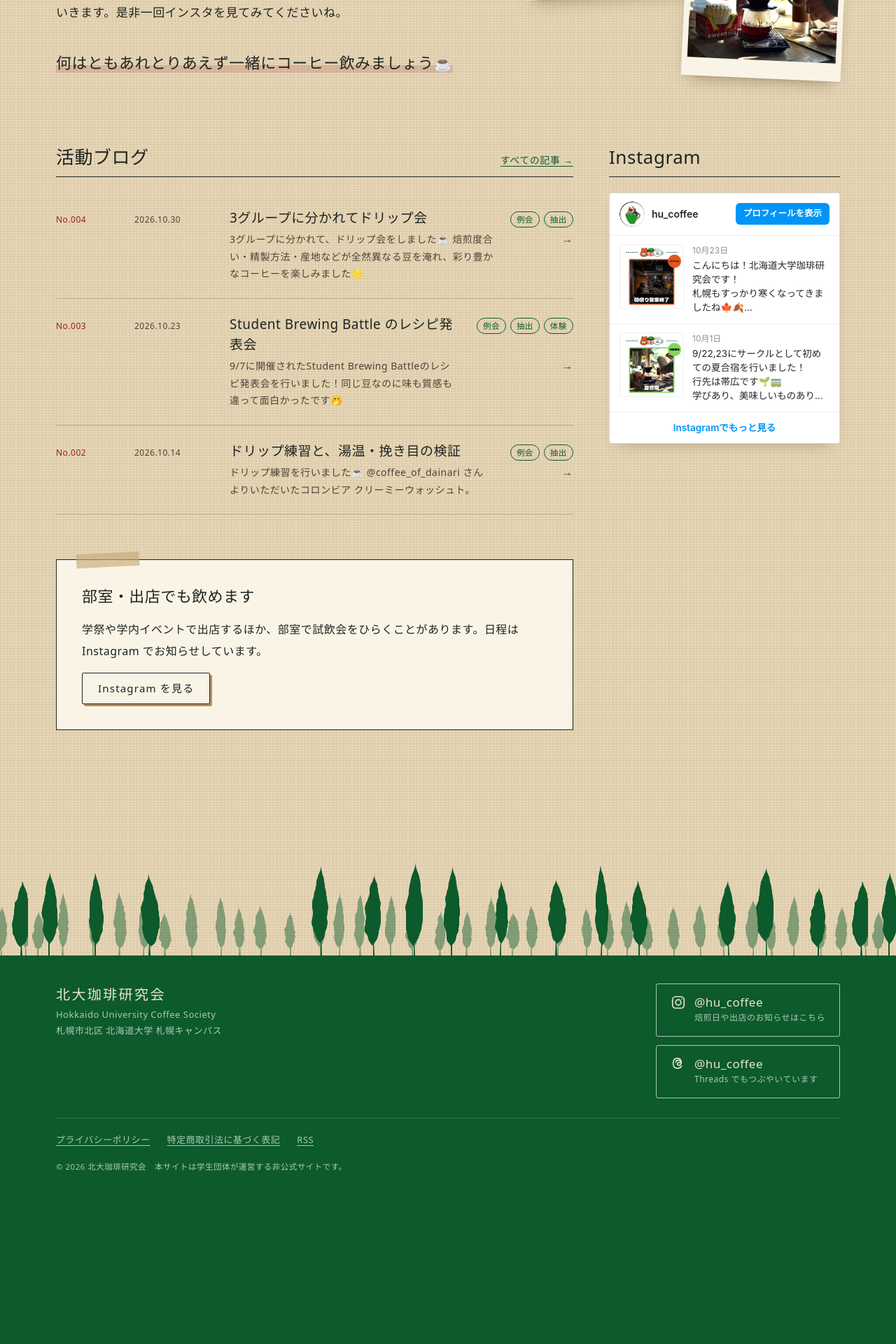
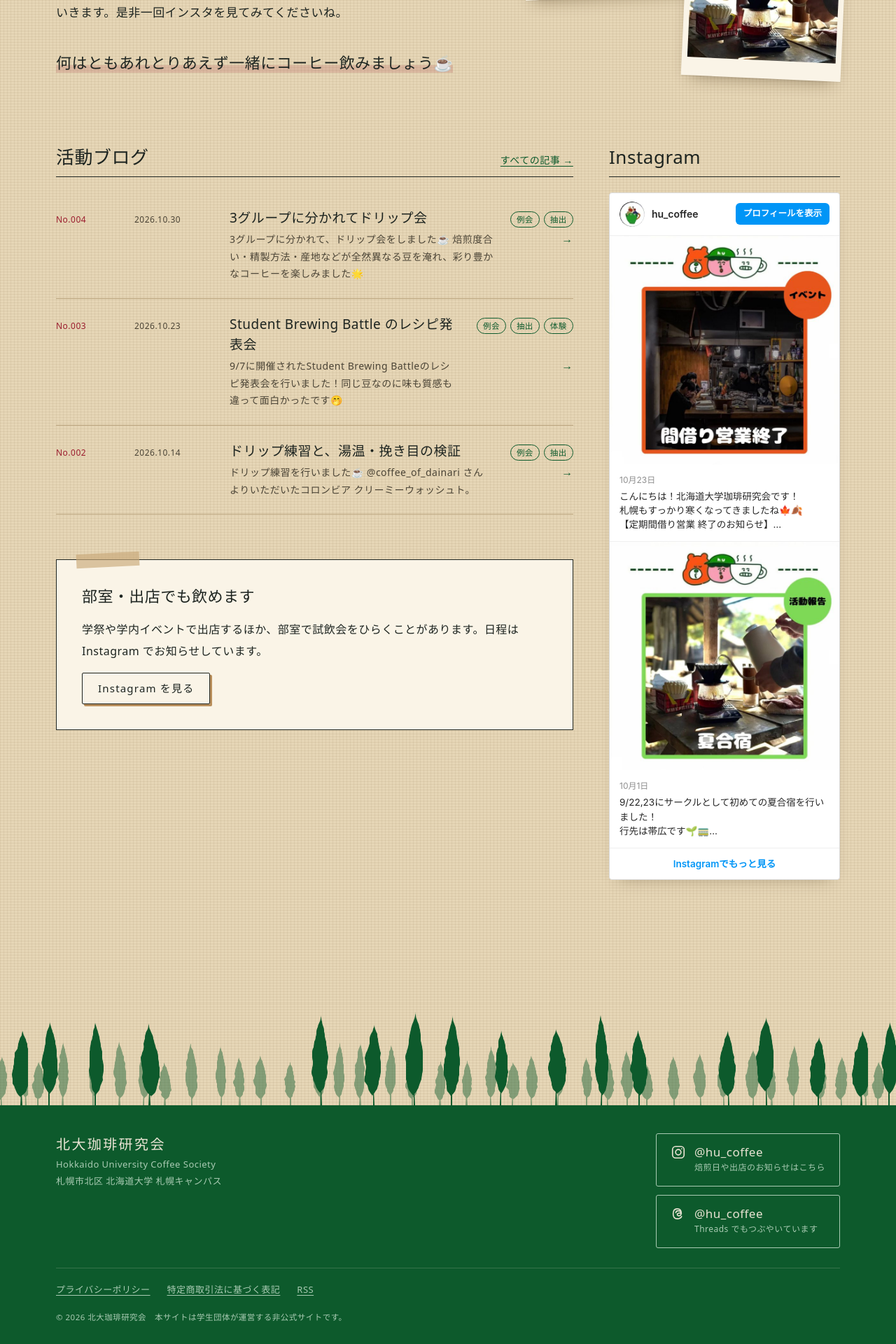
Before and after one commit to gmgngnm/hu_coffee, a Jekyll site: the page built from index.html, in a window 1280 px wide. Shown: the part 775-2695 px from the top of the page at 70% size. Built offline with Jekyll 4.4.1, drawn with Linux system fonts in a browser that asks for light colours; some web fonts are replaced; before the commit the page ends 2481 px from its top, so only the background shows below that.

Commit message:
Instagram 欄の投稿を大きく：画像を枠の幅いっぱいに、その下に日付と本文
Co-Authored-By: Claude Opus 5.5 <noreply@anthropic.com>
Claude-Session: https://claude.ai/code/session_01SJAjaDFs9AxovdXkUsc4Np

```diff
--- a/assets/css/main.css
+++ b/assets/css/main.css
@@ -169,12 +169,13 @@ h1, h2, h3 { font-family: var(--f-head); font-weight: 400; line-height: 1.45; le
 .ig-feed__btn:hover { background: #1877f2; color: #fff; }
 .ig-feed__list { list-style: none; margin: 0; padding: 0; }
 .ig-feed__list li + li { border-top: 1px solid #efefef; }
-.ig-feed__item { display: grid; grid-template-columns: 92px minmax(0, 1fr); gap: 12px; padding: 12px 14px; color: inherit; text-decoration: none; }
+/* 投稿ごとに、画像を枠の幅いっぱい（元の比率のまま）に出し、その下に日付と本文 */
+.ig-feed__item { display: block; color: inherit; text-decoration: none; }
 .ig-feed__item:hover { background: #fafafa; color: inherit; }
-.ig-feed__img { width: 92px; height: 92px; object-fit: cover; border-radius: 2px; border: 1px solid #efefef; }
-.ig-feed__text { display: grid; align-content: start; gap: 2px; }
+.ig-feed__img { display: block; width: 100%; height: auto; }
+.ig-feed__text { display: grid; gap: 4px; padding: 12px 14px 14px; }
 .ig-feed__text time { color: #8e8e8e; font-size: 12px; }
-.ig-feed__cap { display: -webkit-box; -webkit-line-clamp: 4; -webkit-box-orient: vertical; overflow: hidden; }
+.ig-feed__cap { display: -webkit-box; -webkit-line-clamp: 3; -webkit-box-orient: vertical; overflow: hidden; }
 .ig-feed__more { display: block; text-align: center; padding: 12px; border-top: 1px solid #efefef; color: #0095f6; font-weight: 600; text-decoration: none; }
 .ig-feed__more:hover { color: #00376b; }
 .hero__body { max-width: 40em; }
```
